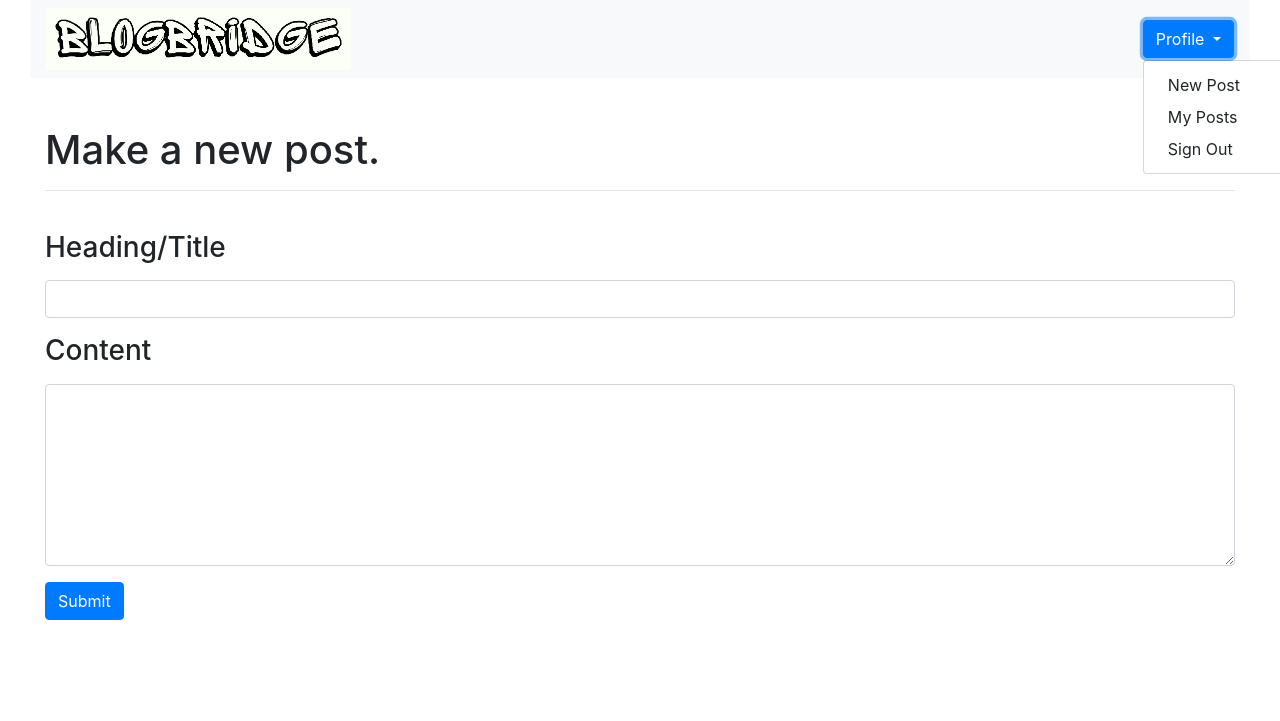
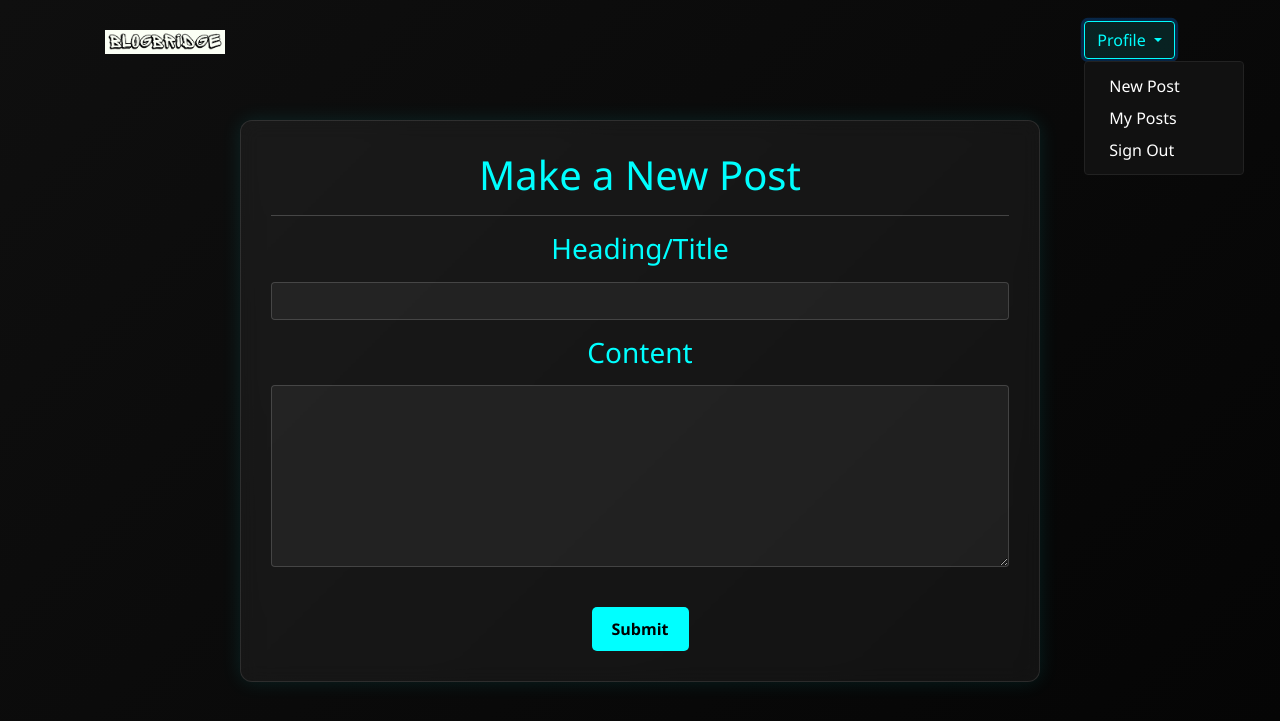
Before and after one commit to j-harishankar/Blog-Bridge, a Django app: page /newpost/ in a window 1280 px wide, after a click on "Profile". Shown: the top 721 px of the page. Run offline with Django 5.2, Linux system fonts and the light colour scheme; a user stored in the database is signed in; some libraries are stand-ins or nearby versions.

Commit message:
git push

```diff
--- a/blog/templates/blog/newpost.html
+++ b/blog/templates/blog/newpost.html
@@ -1,54 +1,129 @@
 {% extends 'blog/base.html' %}
+{% load static %}
 {% block content %}
-{% load static %}
-<div class="container custom-container">
-    <nav class="navbar navbar-expand-lg navbar-light bg-light w-100" >
 
+<style>
+    body {
+        background: linear-gradient(135deg, #0f0f0f, #050505);
+        color: white;
+        font-family: 'Segoe UI', Tahoma, Geneva, Verdana, sans-serif;
+        margin: 0;
+    }
 
-        <button class="navbar-toggler" type="button" data-toggle="collapse" data-target="#navbarSupportedContent"
-            aria-controls="navbarSupportedContent" aria-expanded="false" aria-label="Toggle navigation">
-            <span class="navbar-toggler-icon"></span>
-        </button>
+    .navbar {
+        background: transparent !important;
+        padding: 20px;
+    }
 
-        <div class="collapse navbar-collapse" id="navbarSupportedContent">
-            <ul class="navbar-nav mr-auto ">
-                <li><a href="/home"><img  class="w-50 "  src="{% static 'image/pho.png' %}" alt=""></a></li>
+    .navbar-brand img {
+        width: 120px;
+    }
 
-            </ul>
-            <form class="form-inline my-2 my-lg-0">
+    .profile-dropdown .btn {
+        background-color: rgba(0, 255, 255, 0.1);
+        color: cyan;
+        border: 1px solid cyan;
+    }
+
+    .profile-dropdown .dropdown-menu {
+        background-color: #111;
+        border: 1px solid #222;
+    }
+
+    .profile-dropdown .dropdown-item {
+        color: white;
+    }
+
+    .profile-dropdown .dropdown-item:hover {
+        background-color: #222;
+    }
+
+    .form-container {
+        background: rgba(255, 255, 255, 0.05);
+        backdrop-filter: blur(10px);
+        border: 1px solid rgba(255, 255, 255, 0.1);
+        border-radius: 12px;
+        padding: 30px;
+        max-width: 800px;
+        margin: 40px auto;
+        box-shadow: 0 0 20px rgba(0, 255, 255, 0.1);
+    }
+
+    .form-label, h1, h3 {
+        color: cyan;
+    }
+.form-control, textarea {
+    background-color: rgba(255, 255, 255, 0.05);
+    border: 1px solid rgba(255, 255, 255, 0.2);
+    color: white !important;
+}
+
+.form-control:focus, textarea:focus {
+    outline: none;
+    border-color: cyan;
+    box-shadow: 0 0 10px cyan;
+    background-color: rgba(255, 255, 255, 0.08);
+    color: white !important;
+}
+
+.form-control::placeholder,
+textarea::placeholder {
+    color: rgba(255, 255, 255, 0.6);
+}
+
+    .btn-primary {
+        background-color: cyan;
+        border: none;
+        color: black;
+        font-weight: bold;
+        padding: 10px 20px;
+        border-radius: 5px;
+        transition: 0.3s;
+    }
+
+    .btn-primary:hover {
+        background-color: #00cccc;
+        transform: scale(1.05);
+    }
+</style>
+
+<div class="container text-center">
+    <nav class="navbar navbar-expand-lg">
+        <a class="navbar-brand" href="/home">
+        <img src="{% static 'image/pho.png' %}?v=2" alt="Logo">
+        </a>
+        <div class="ml-auto profile-dropdown">
             <div class="dropdown">
-                    <button class="btn btn-outline-primary dropdown-toggle" type="button" id="dropdownMenuButton" data-toggle="dropdown" aria-haspopup="true" aria-expanded="false">
+                <button class="btn dropdown-toggle" type="button" id="dropdownMenuButton" data-toggle="dropdown">
                     Profile
                 </button>
-                    <div class="dropdown-menu" aria-labelledby="dropdownMenuButton">
+                <div class="dropdown-menu dropdown-menu-right" aria-labelledby="dropdownMenuButton">
                     <a class="dropdown-item" href="/newpost">New Post</a>
                     <a class="dropdown-item" href="/mypost">My Posts</a>
                     <a class="dropdown-item" href="/signout">Sign Out</a>
                 </div>
             </div>
-            </form>
         </div>
+    </nav>
 
-    </nav>
+    <div class="form-container">
+        <h1 class="fw-bolder text-center">Make a New Post</h1>
+        <hr style="border-color: rgba(255,255,255,0.2);">
 
         <form method="post">
             {% csrf_token %}
-        <div class="container custom-container " style="max-width: 1250px;">
-            <br><br>
-            <h1 class="fw-bolder"> Make a new post.</h1>
-            <hr><br>
             <div class="mb-3">
-                <h3><label for="exampleInputEmail1" class="form-label">Heading/Title</label></h3>
-                <input type="text" class="form-control" id="exampleInputText" aria-describedby="emailHelp" name="title">
+                <h3><label for="exampleInputText" class="form-label">Heading/Title</label></h3>
+                <input type="text" class="form-control" id="exampleInputText" name="title">
             </div>
             <div class="form-group">
                 <h3><label for="exampleFormControlTextarea3">Content</label></h3>
                 <textarea class="form-control" id="exampleFormControlTextarea3" rows="7" name="content"></textarea>
             </div>
+            <br>
             <input class="btn btn-primary" type="submit" value="Submit">
-        </div>
         </form>
     </div>
-
+</div>
 
 {% endblock %}
--- a/blog/urls.py
+++ b/blog/urls.py
@@ -6,6 +6,7 @@ urlpatterns = [
     path('loginn/', views.loginn, name='login-page'),
     path('', views.home, name='home-page'),
     path('newpost/', views.newPost),
-    path('mypost/', views.myPost ),
-    path('signout/',views.signOut)
+    path('mypost/', views.myPost,name='my-post' ),
+    path('signout/',views.signOut),
+    path('delete/<int:post_id>/', views.deletePost, name='delete-post'),
 ]
--- a/blog/views.py
+++ b/blog/views.py
@@ -66,6 +66,12 @@ def myPost(request):
     context = {'posts':Post.objects.filter(author = request.user)}
     return render(request,'blog/mypost.html',context)
 
+@never_cache
+@login_required(login_url='/loginn')
+def deletePost(request, post_id):
+    post = Post.objects.get(id=post_id, author=request.user)  # Only get user's own post
+    post.delete()
+    return redirect('my-post')
 
 def signOut(request):
     logout(request)
```
Also changed, not shown: blog/templates/blog/mypost.html (+103 -36 lines), django_blog/settings.py (+7 -1 lines), db.sqlite3. Lines whose indentation alone changed are shown as unchanged.
